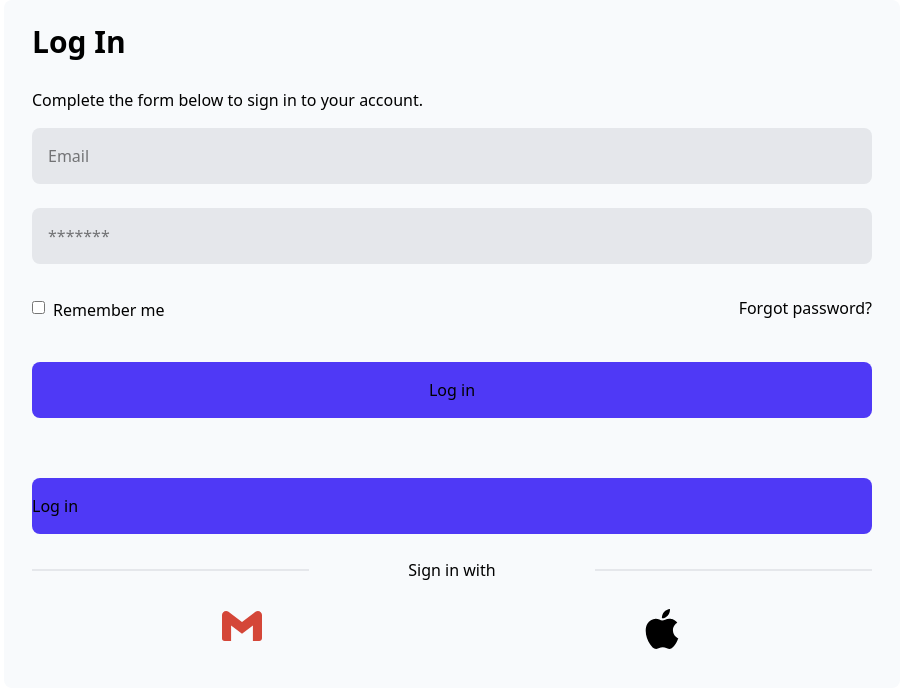
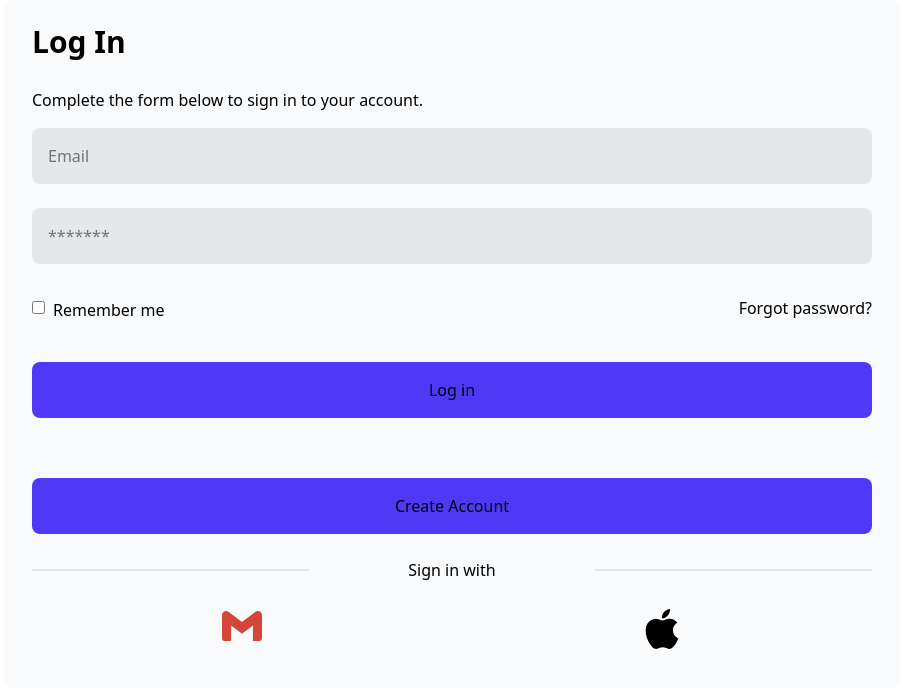
Before and after one commit to Precious-svg/Task-Management-App, a React (Vite) app: page /logIn in a window 1280 px wide. Shown: the top 688 px of the page, without its empty margins (188-1091 px from the left). Built offline with nearby package versions, Linux system fonts and the light colour scheme; no server answers.

Commit message:
centered text

```diff
--- a/src/components/LogIn.jsx
+++ b/src/components/LogIn.jsx
@@ -73,7 +73,7 @@ const LogIn = () => {
                 {error && <p className='text-red-400 text-[14px] mt-3'>{error}</p>}
                 <p className='text-red-400 text-[14px] mt-3'>{msg}</p>
 
-                <NavLink to="/create-account" className='place-self-center w-full py-4 rounded-lg bg-indigo-600' onClick={handleLogIn}>Log in</NavLink>
+                <NavLink to="/create-account" className='place-self-center w-full py-4 text-center rounded-lg bg-indigo-600'>Create Account</NavLink>
 
             </form>
             <footer className='w-[100%] flex-col items-center justify-around' >
```
